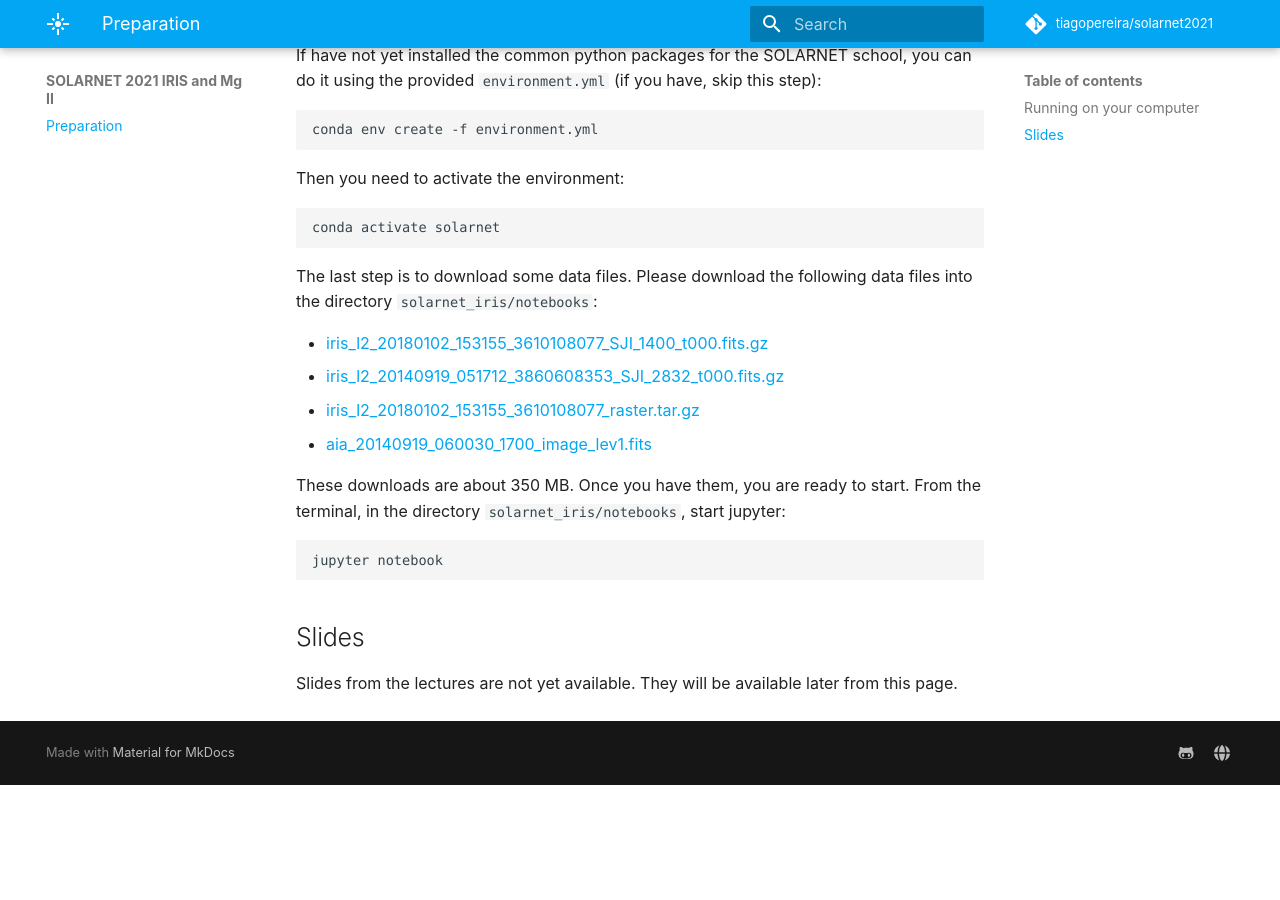
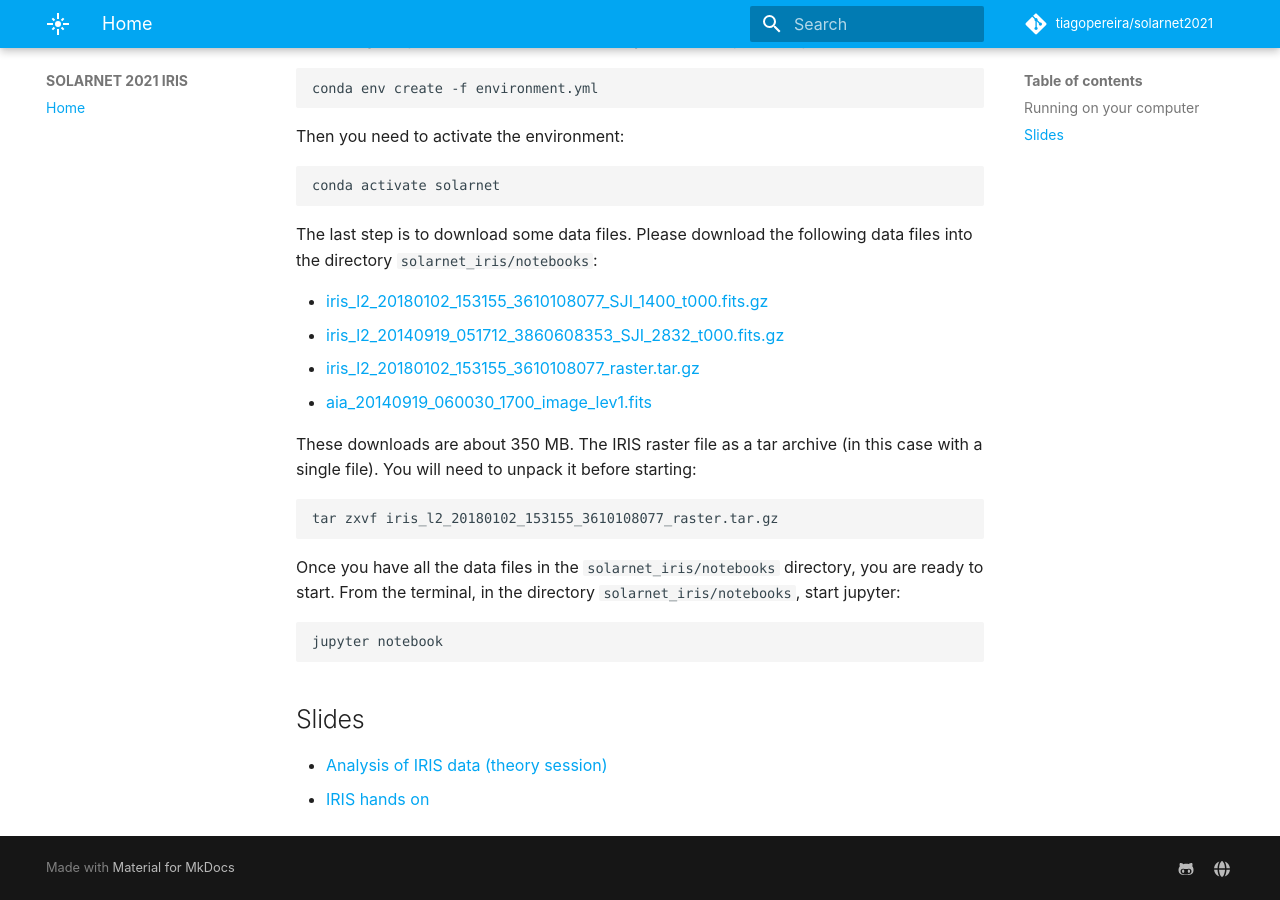
Before and after one commit to tiagopereira/solarnet2021, an MkDocs documentation site: the page built from docs/index.md, in a window 1280 px wide and 900 px high, scrolled down 801 px. Built offline with MkDocs 1.6.1 and Material for MkDocs 9.7.7, drawn with Linux system fonts in a browser that asks for light colours; comment, search, counter and statistics services are not loaded; before the commit the page ends 1586 px from its top, so only the background shows below that; some of the changed text lies outside the part shown.

Commit message:
Updated docs and links

````diff
--- a/docs/index.md
+++ b/docs/index.md
@@ -37,7 +37,13 @@ The last step is to download some data files. Please download the following data
 * [iris_l2_20180102_153155_3610108077_raster.tar.gz](http://www.lmsal.com/solarsoft/irisa/data/level2_compressed/2018/01/02/20180102_153155_3610108077/iris_l2_20180102_153155_3610108077_raster.tar.gz)
 * [aia_20140919_060030_1700_image_lev1.fits](https://drive.google.com/uc?export=download&id=1SgascyixFq7v5LzG2hcxHWJKfe0SssN5)
 
-These downloads are about 350 MB. Once you have them, you are ready to start. From the terminal, in the directory `solarnet_iris/notebooks`, start jupyter:
+These downloads are about 350 MB. The IRIS raster file as a tar archive (in this case with a single file). You will need to unpack it before starting:
+
+```bash
+tar zxvf iris_l2_20180102_153155_3610108077_raster.tar.gz
+```
+
+Once you have all the data files in the `solarnet_iris/notebooks` directory, you are ready to start. From the terminal, in the directory `solarnet_iris/notebooks`, start jupyter:
 
 ```bash
 jupyter notebook
@@ -45,4 +51,5 @@ jupyter notebook
 
 ## Slides
 
-Slides from the lectures are not yet available. They will be available later from this page.
+* [Analysis of IRIS data (theory session)](https://drive.google.com/file/d/1TMHf_fRKbmS5iX5SfxNJp1rGEg81CBhD/view?usp=sharing)
+* [IRIS hands on](https://drive.google.com/file/d/1Gsc9tvUYLFbNlNaOkNigI2_tEYdDnJaE/view?usp=sharing)
--- a/mkdocs.yml
+++ b/mkdocs.yml
@@ -1,4 +1,4 @@
-site_name: SOLARNET 2021 IRIS and Mg II
+site_name: SOLARNET 2021 IRIS
 site_url: https://tiagopereira.space/solarnet2021
 
 # Repository
@@ -14,7 +14,7 @@ extra:
       link: https://tiagopereira.space/
 
 nav:
-    - Preparation: index.md
+    - Home: index.md
 theme:
     name: 'material'
     font: false   # avoid Google fonts for GDPR compliance
````
Also changed, not shown: other parts of docs/index.md (+1 -1 lines).
